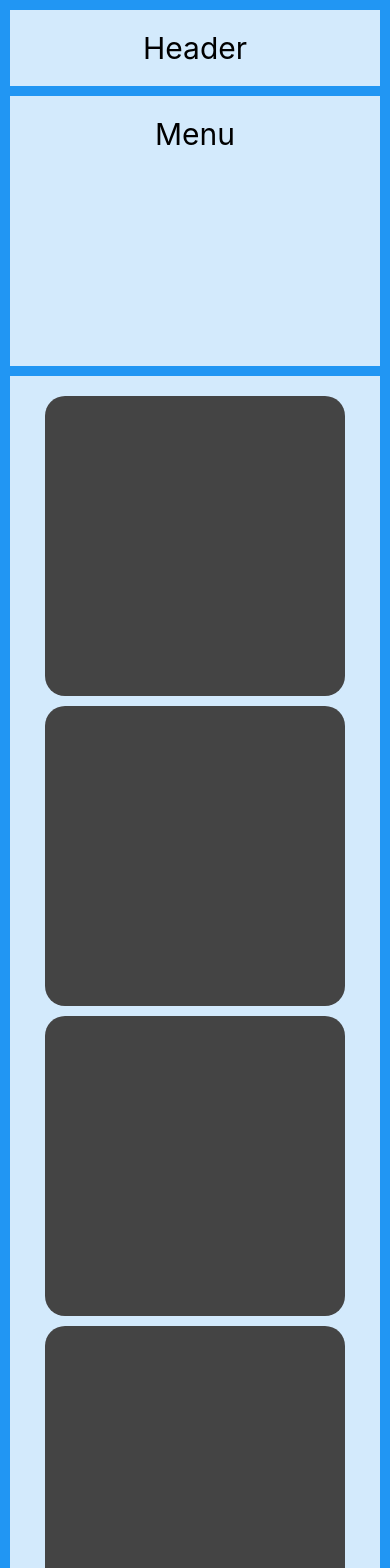
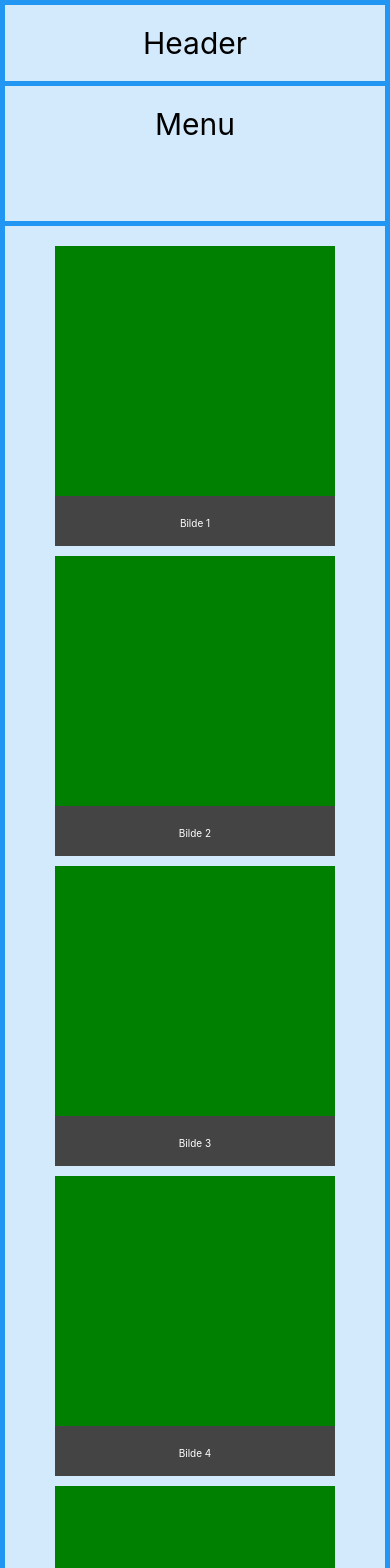
Before and after one commit to magnhan/gallery, a React (Create React App) app in the folder gallery/: page / in a window 390 px wide. Shown: the top 1568 px of the page. Built offline with nearby package versions, Linux system fonts and the light colour scheme.

Commit message:
fixed responsive deign, made a own folder for 'DisplayArt'
need to fix:
- center SVG in iPhone5/SE and Galaxy Fold

```diff
--- a/gallery/public/index.html
+++ b/gallery/public/index.html
@@ -3,7 +3,7 @@
   <head>
     <meta charset="utf-8" />
     <link rel="icon" href="%PUBLIC_URL%/favicon.ico" />
-    <meta name="viewport" content="width=device-width, initial-scale=1.5" />
+    <meta name="viewport" content="width=device-width, initial-scale=1.0" />
     <meta name="theme-color" content="#000000" />
     <meta
       name="description"
--- a/gallery/src/components/Layout.tsx
+++ b/gallery/src/components/Layout.tsx
@@ -1,30 +1,13 @@
 import React from "react";
+import DisplayArt from './DisplayArt';
+
 
 export default function Layout() {
   return (
     <div className="grid-container">
       <div className="Header">Header</div>
       <div className="Menu">Menu</div>
-      <div className="DisplayArt">
-        <div className="SVG 1">
-          <svg height="250px" width="280px"></svg>
-        </div>
-        <div className="SVG 2">
-          <svg height="250px" width="280px"></svg>
-        </div>
-        <div className="SVG 3">
-          <svg height="250px" width="280px"></svg>
-        </div>
-        <div className="SVG 4">
-          <svg height="250px" width="280px"></svg>
-        </div>
-        <div className="SVG 5">
-          <svg height="250px" width="280px"></svg>
-        </div>
-        <div className="SVG 6">
-          <svg height="250px" width="280px"></svg>
-        </div>
-      </div>
+      <DisplayArt/>
       <div className="Footer">Footer</div>
     </div>
   );
--- a/gallery/src/components/displayArt.tsx
+++ b/gallery/src/components/displayArt.tsx
@@ -2,10 +2,38 @@ import React from 'react'
 
 export default function DisplayArt(){
     return (
-        <div className='DisplayArt'>
-            <div className='SVG'>
-                <svg height='300px' width='300px'></svg>
-            </div>
+    <div className="DisplayArt">
+
+        <div className="SVG 1">
+          <svg className= "SVG_picture"></svg>
+          <p className="text"> Bilde 1</p>
         </div>
+
+        <div className="SVG 2">
+          <svg className= "SVG_picture"></svg>
+          <p className="text"> Bilde 2</p>
+        </div>
+
+        <div className="SVG 3">
+          <svg className= "SVG_picture"></svg>
+          <p className="text"> Bilde 3</p>
+        </div>
+
+        <div className="SVG 4">
+          <svg className= "SVG_picture"></svg>
+          <p className="text"> Bilde 4</p>
+        </div>
+
+        <div className="SVG 5">
+          <svg className= "SVG_picture"></svg>
+          <p className="text"> Bilde 5</p>
+        </div>
+
+        <div className="SVG 6">
+          <svg className= "SVG_picture"></svg>
+          <p className="text"> Bilde 6</p>
+        </div>
+
+    </div>
     )
 }
--- a/gallery/src/index.css
+++ b/gallery/src/index.css
@@ -15,9 +15,10 @@ code {
   display: grid;
   grid-template-columns: repeat(auto-fit, minmax(250px, 1fr));
   grid-row: repeate(5, 1fr);
-  grid-gap: 10px;
+  grid-gap: 5px;
   background-color: #2196f3;
-  padding: 10px;
+  padding: 5px;
+  min-height: 100vh; /*stretches to fill the screen*/
 }
 
 .grid-container > div {
@@ -25,6 +26,7 @@ code {
   text-align: center;
   padding: 20px;
   font-size: 30px;
+  justify-self: stretch;
 }
 .Header {
   grid-column: 1/6;
@@ -40,7 +42,6 @@ code {
   grid-gap: 10px;
   grid-template-columns: repeat(auto-fit, minmax(300px, 1fr));
 
-  align-items: center;
 }
 .Footer {
   grid-column: 1/6;
@@ -48,10 +49,9 @@ code {
 
 .SVG {
   background-color: #444;
-  border-radius: 20px;
   font-size: 150%;
   height: 300px;
-  width: 300px;
+  width: 280px;
   justify-self: center;
 }
 
@@ -80,6 +80,17 @@ code {
   grid-row: 2;
 }
 
+.SVG_picture {
+  height: 250px;
+  width: 280px;
+  background-color: green;
+}
+
+.text {
+  color: #fff;
+  font-size: x-small;
+}
+
 @media only screen and (max-width: 650px) {
   .Menu {
     grid-column: 1/6;
@@ -90,3 +101,25 @@ code {
     grid-row: 30 / 100;
   }
 }
+
+/* On screens that are 350px or less */
+@media only screen and (max-width: 350px) {
+  .Menu {
+    grid-column: 1/6;
+    grid-row: 2 / 30;
+  }
+  .DisplayArt {
+    grid-column: 1/6;
+    grid-row: 30 / 100;
+
+  }
+  .SVG{
+    height: 200px;
+    width: 200px;
+    justify-self: stretch;
+  }
+  .SVG_picture{
+    height: 160px;
+    width: 200px;
+  }
+}
```
Also changed, not shown: gallery/src/components/header.tsx (deleted, +0 -9 lines).
